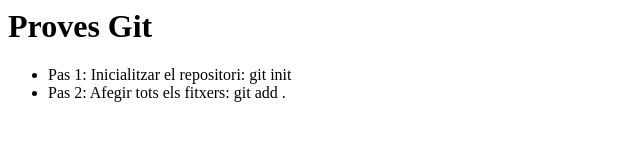
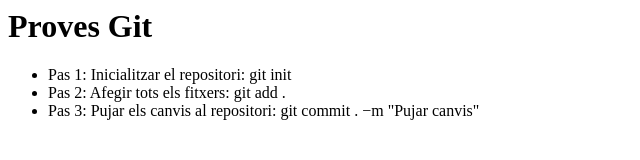
Before and after one commit to alsare/ASRgit, a plain HTML site: page index.html in a window 1280 px wide. Shown: the whole page, without its empty margins (0-640 px from the left). Drawn offline with Linux system fonts and the light colour scheme.

Commit message:
modificació a index

```diff
--- a/index.html
+++ b/index.html
@@ -2,4 +2,5 @@
 <ul>
     <li>Pas 1: Inicialitzar el repositori: git init</li>
     <li>Pas 2: Afegir tots els fitxers: git add .</li>
+    <li>Pas 3: Pujar els canvis al repositori: git commit . −m "Pujar canvis"</li>
 </ul>
```
